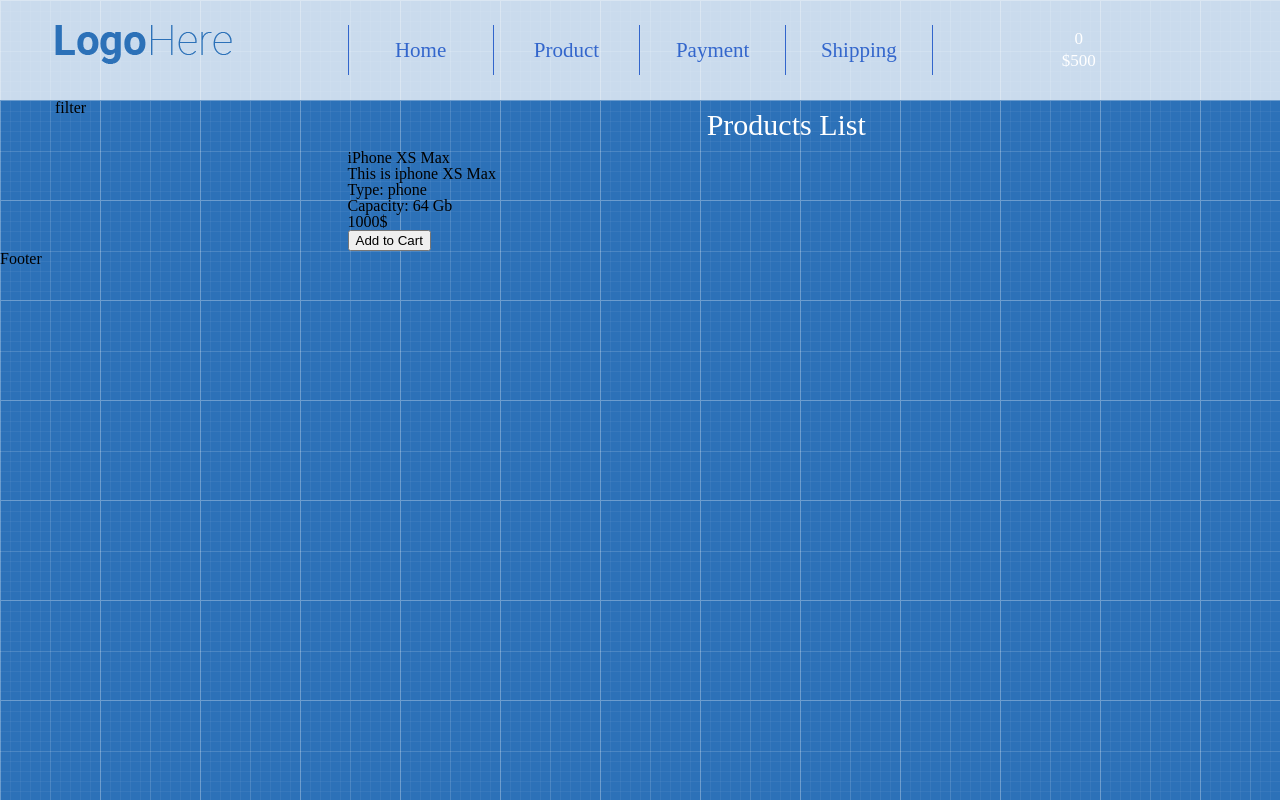
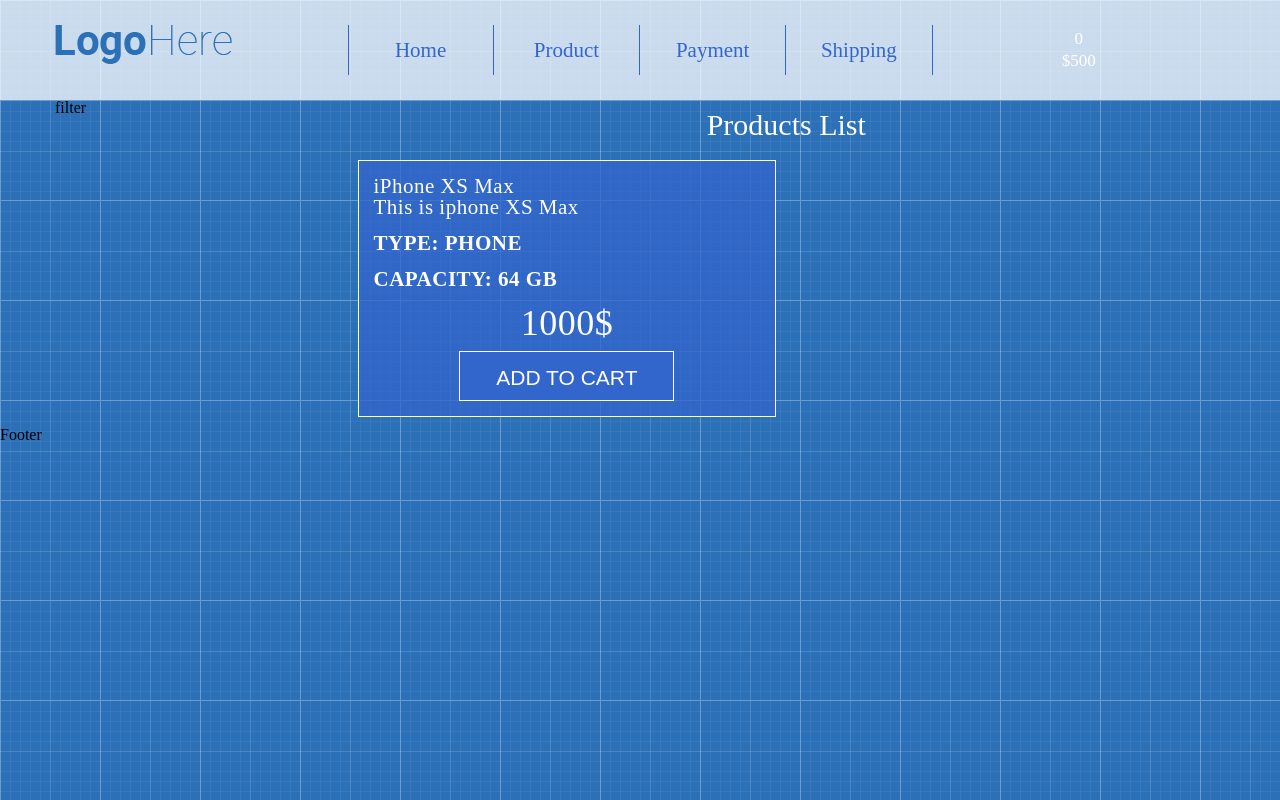
Before and after one commit to KRybiy/shop-project, a React (Create React App) app: page / in a window 1280 px wide. Built offline with nearby package versions, Linux system fonts and the light colour scheme.

Commit message:
add style for ProductListItem

```diff
--- /dev/null
+++ b/src/App/Main/Products/ProductListItem.css
@@ -0,0 +1,46 @@
+.product-list-item {
+    color:white;
+    border:1px solid white;
+    padding:15px;
+    margin: 10px;
+    background: rgba(51,102,204,0.75);
+    font-size: 21px;
+    letter-spacing: 0.5px;
+
+}
+.product-title {
+    font-size: 26px;
+    margin-bottom: 15px;
+    font-weight: bold;
+}
+.product-description {
+    font-weight: 300;
+    margin-bottom: 15px;
+}
+.product-features {
+    font-weight: bold;
+    text-transform: uppercase;
+    margin-bottom: 15px;
+}
+
+.btn-add-to-cart {
+    text-transform: uppercase;
+    font-size: 21px;
+    background: #3366cc;
+    width: 215px;
+    height: 50px;
+    line-height: 50px;
+    margin: 0 auto;
+    display: block;
+    color:white;
+    border: 1px solid white;
+}
+.btn-add-to-cart:hover {
+    cursor: pointer;
+    background: #6699cc;
+}
+.product-price {
+    font-size: 36px;
+    text-align: center;
+    margin: 10px 0;
+}
--- a/src/App/Main/Products/ProductListItem.js
+++ b/src/App/Main/Products/ProductListItem.js
@@ -1,5 +1,5 @@
 import React from 'react'
-
+import './ProductListItem.css'
 const ProductListItem = () => {
     return (
         <div className="product-list-item">
```
